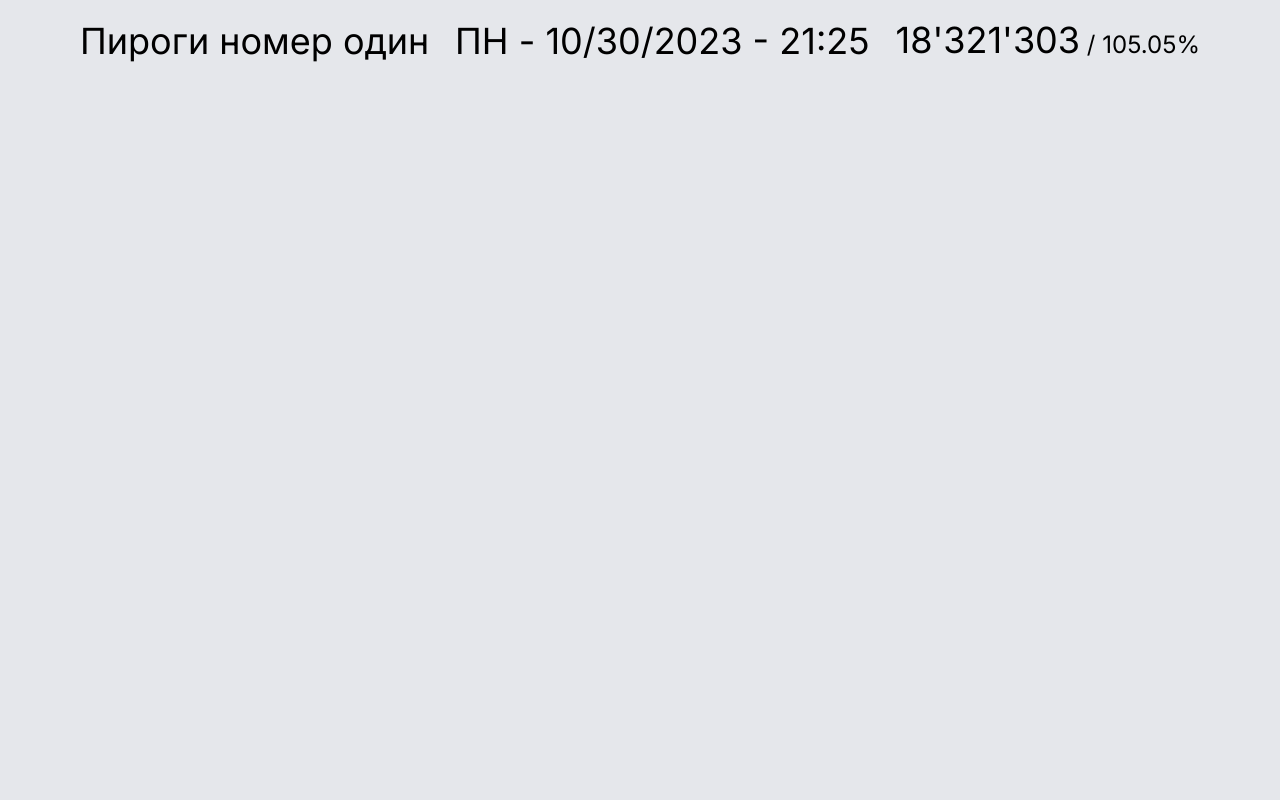
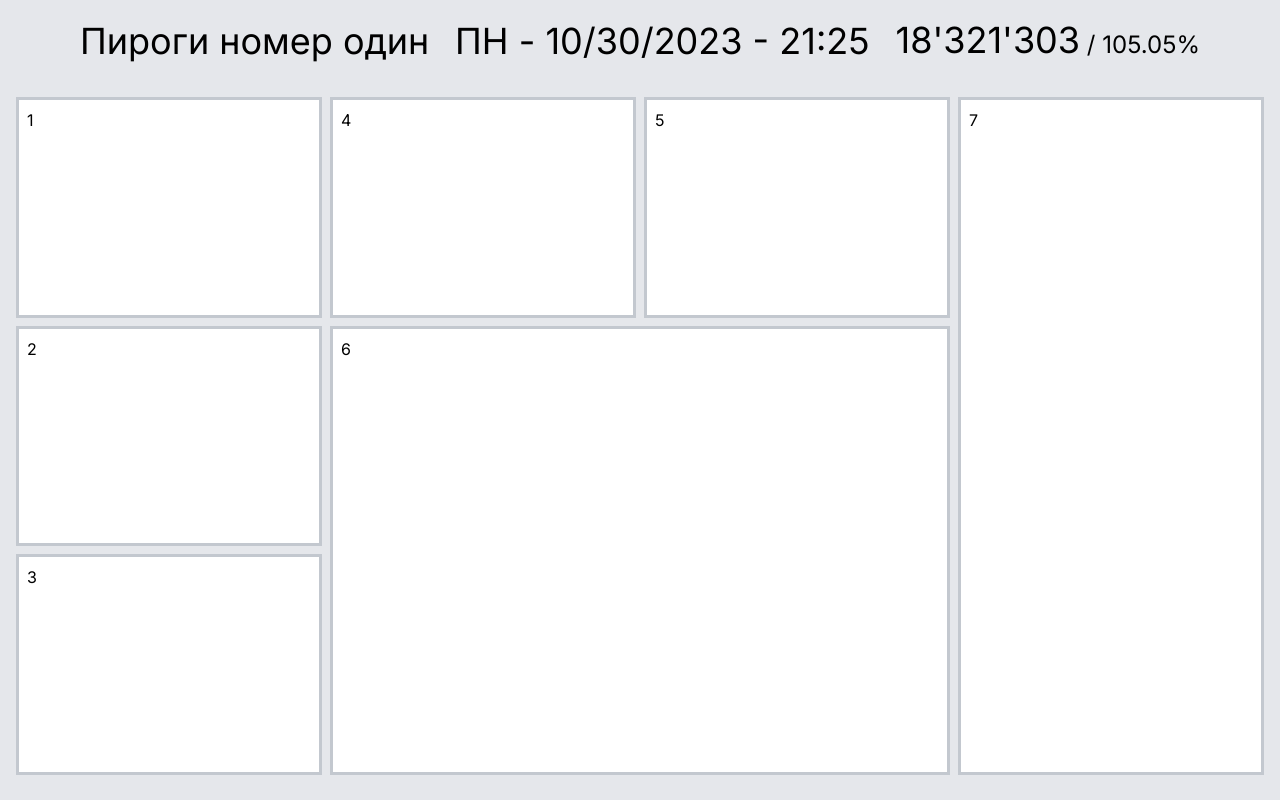
Before and after one commit to ZNP8b/rest-dashboard, a Next.js app: page / in a window 1280 px wide. Built offline with nearby package versions, Linux system fonts and the light colour scheme.

Commit message:
Заготовки карточек

```diff
--- a/app/components/Cards.tsx
+++ b/app/components/Cards.tsx
@@ -1,7 +1,17 @@
 
 const Cards = () => {
   return (
-    <div></div>
+
+    <div className="CardWrapper">
+      <div className="CardItem-1">1</div>
+      <div className="CardItem-2">2</div>
+      <div className="CardItem-3">3</div>
+      <div className="CardItem-4">4</div>
+      <div className="CardItem-5">5</div>
+      <div className="CardItem-6">6</div>
+      <div className="CardItem-7">7</div>
+    </div>
+
   )
 }
 
```
